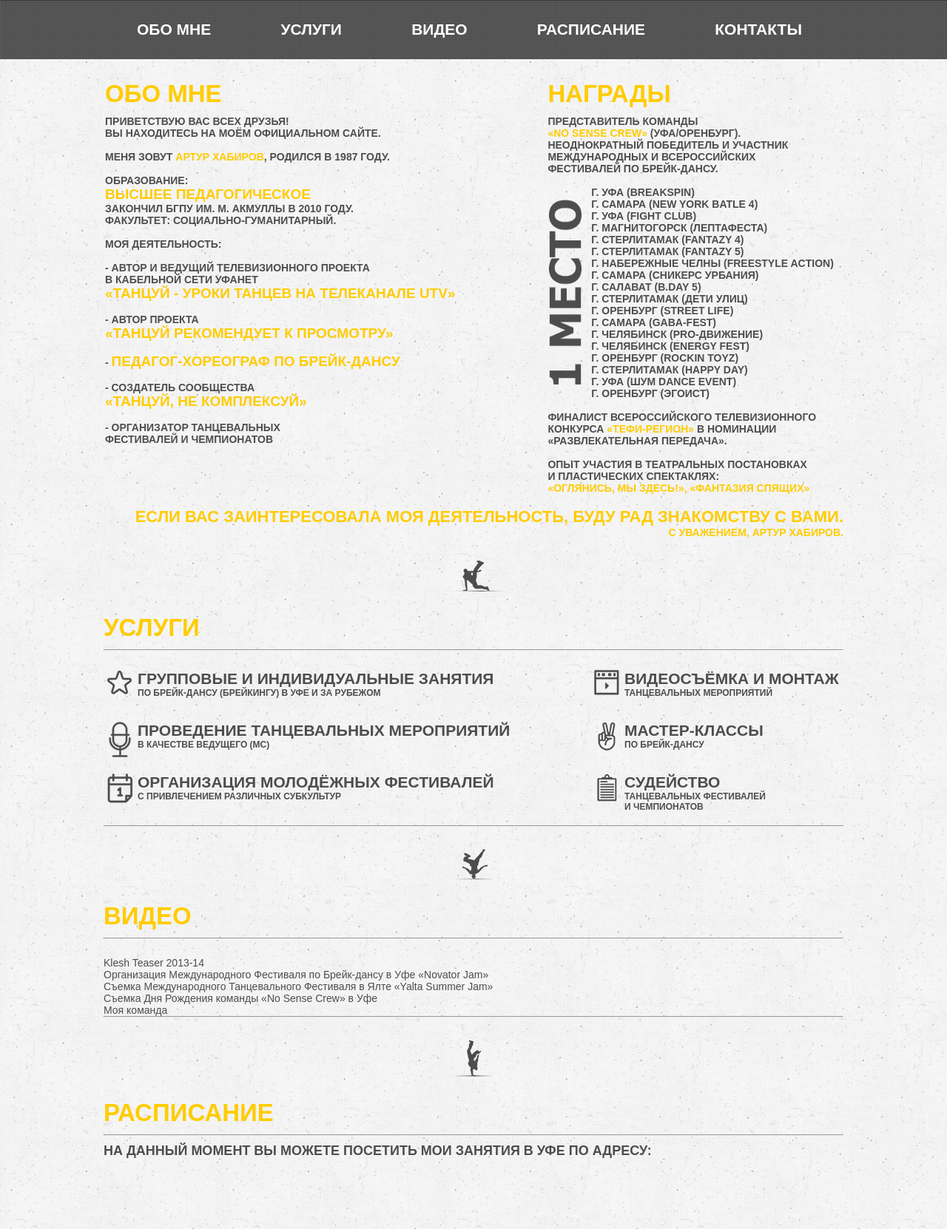
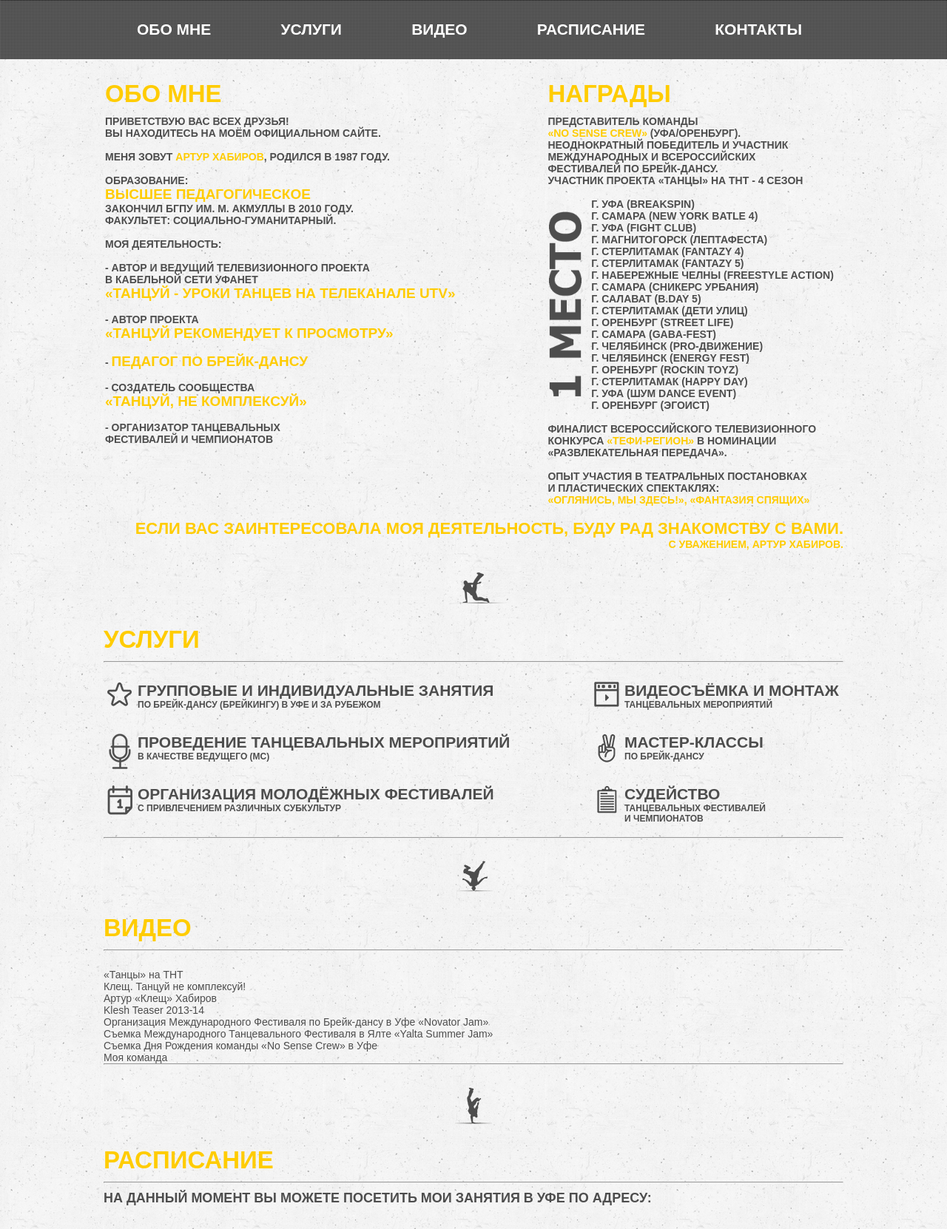
Before and after one commit to lcdswat/arturkhabirov, a PHP site: the page made by index.php in a window 1280 px wide. Shown: the part 855-2517 px from the top of the page at 74% size. Run offline with PHP 8.4, Linux system fonts and the light colour scheme; some libraries are stand-ins or nearby versions.

Commit message:
Правки

```diff
--- a/about_me_en.php
+++ b/about_me_en.php
@@ -11,7 +11,7 @@ PRESENTLY I AM:<br/><br/>
 </li>
 <li> - CREATOR AT THE PROJECT<br />
     <span class="yellow  text-22">"DANCE RECOMMENDS FOR VIEWING"</span><br /><br />
-</li><li> - <a class="yellow  text-22"  href="https://vk.com/breakufa">BREAK-DANCE(BREAKING) TEACHER</a><br /><br />
+</li><li> - <a class="yellow  text-22"  href="http://tancuy-ufa.ru/">BREAK-DANCE(BREAKING) TEACHER</a><br /><br />
 </li>
 <li> - THE CREATOR OF THE COMMUNITY<br />
     <a class="yellow  text-22" href="https://vk.com/DANCENOCOMPLEX">"DANCE NOT COMPLEX!"</a><br /><br />
--- a/about_me_rus.php
+++ b/about_me_rus.php
@@ -13,7 +13,7 @@
 <li> - АВТОР ПРОЕКТА<br />
     <span class="yellow text-22">«ТАНЦУЙ РЕКОМЕНДУЕТ К ПРОСМОТРУ»</span><br /><br />
 </li>
-<li> - <a href="http://vk.com/breakufa" class="yellow  text-22">ПЕДАГОГ-ХОРЕОГРАФ ПО БРЕЙК-ДАНСУ</a><br /><br /></li>
+<li> - <a href="http://tancuy-ufa.ru/" class="yellow  text-22">ПЕДАГОГ ПО БРЕЙК-ДАНСУ</a><br /><br /></li>
 
 <li> - СОЗДАТЕЛЬ СООБЩЕСТВА<br />
     <a class="yellow text-22" href="https://VK.COM/DANCENOCOMPLEX">«ТАНЦУЙ, НЕ КОМПЛЕКСУЙ»</a><br /><br />
--- a/prize_rus.php
+++ b/prize_rus.php
@@ -3,6 +3,7 @@
     НЕОДНОКРАТНЫЙ ПОБЕДИТЕЛЬ И УЧАСТНИК<br />
     МЕЖДУНАРОДНЫХ И ВСЕРОССИЙСКИХ <br />
     ФЕСТИВАЛЕЙ ПО БРЕЙК-ДАНСУ.<br />
+    УЧАСТНИК ПРОЕКТА «ТАНЦЫ» НА ТНТ - 4 СЕЗОН<br />
 </span>
 <br />
 <table style="width:100%">
--- a/video_rus.php
+++ b/video_rus.php
@@ -1,5 +1,8 @@
-<li ><a href="http://www.youtube.com/watch?v=c0aR7a-PPAw">Klesh Teaser 2013-14</a></li>
+<li><a href="https://rutube.ru/video/4568c3e8d7c243bb28ea520860752a57">«Танцы» на ТНТ</a></li>
+<li><a href="https://www.youtube.com/watch?v=CZ308eIrD1k">Клещ. Танцуй не комплексуй!</a></li>
+<li><a href="https://www.youtube.com/watch?v=V0QRBPRXbgg">Артур «Клещ» Хабиров</a></li>
+<li><a href="http://www.youtube.com/watch?v=c0aR7a-PPAw">Klesh Teaser 2013-14</a></li>
 <li><a href="http://www.youtube.com/watch?v=7e6KgnX5mVE">Организация Международного Фестиваля по Брейк-дансу в Уфе «Novator Jam»</a></li>
 <li><a href="http://www.youtube.com/watch?v=r3X5AqzwT8A">Съемка Международного Танцевального Фестиваля в Ялте «Yalta Summer Jam»</a></li>
-<li><a href="http://www.youtube.com/watch?v=x8UVhH14tUo&t=229" style="margin-right:0px;" >Cъемка Дня Рождения команды «No Sense Crew» в Уфе</a></li>
+<li><a href="http://www.youtube.com/watch?v=x8UVhH14tUo&t=229">Cъемка Дня Рождения команды «No Sense Crew» в Уфе</a></li>
 <li><a href="http://www.youtube.com/watch?v=cNZjmSzQHk8">Моя команда</a></li>
```
